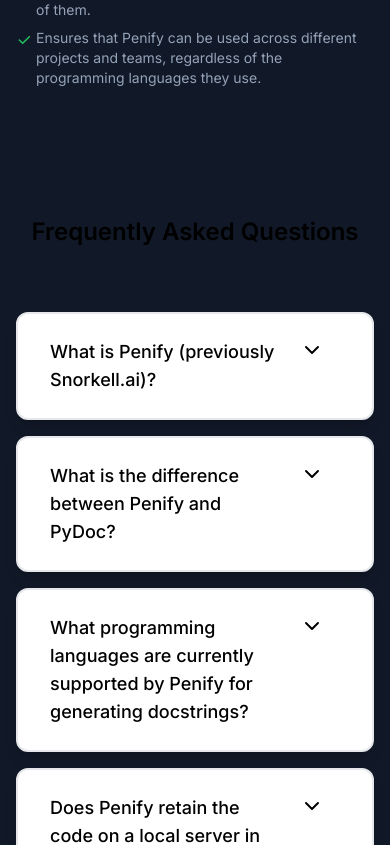
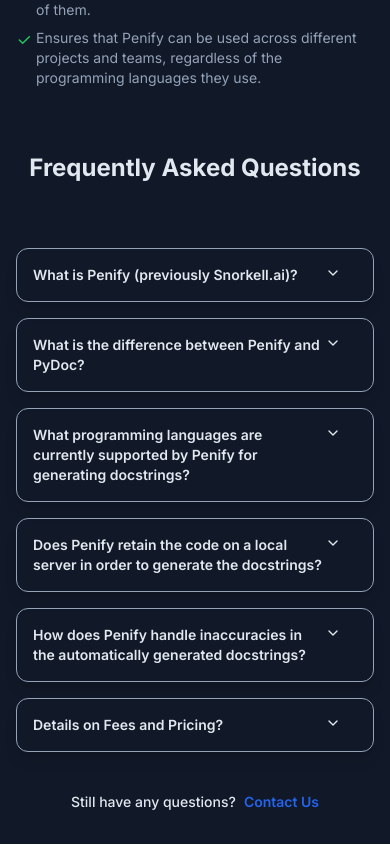
Before and after one commit to SingularityX-ai/penify-landing-page, a Next.js app: page / in a window 390 px wide. Shown: the part 5205-6050 px from the top of the page. Built offline with nearby package versions, Linux system fonts and the light colour scheme; no server answers.

Commit message:
added responsive font size and color for accordion component

```diff
--- a/src/components/Accordion/Accordion.tsx
+++ b/src/components/Accordion/Accordion.tsx
@@ -1,5 +1,5 @@
 import { IconChevronDown } from "@tabler/icons-react";
-import { ReactNode, useEffect, useState } from "react";
+import { useEffect, useState } from "react";
 
 interface AccordionProps {
   title: string;
@@ -21,10 +21,10 @@ export default function Accordion({
   }, []);
 
   return (
-    <div className="w-full px-8 py-6 bg-white border-2 border-gray-200  rounded-xl shadow-lg mb-4">
+    <div className="mb-4 w-full rounded-xl border border-slate-400 bg-transparent px-6 py-4 shadow-lg md:mb-6 md:px-8 md:py-6">
       <button
         type="button"
-        className="flex flex-wrap justify-between -m-2 w-full"
+        className="-m-2 flex w-full flex-wrap justify-between"
         onClick={(event) => {
           event.preventDefault();
           setIsAccordionOpen((prev) => !prev);
@@ -32,14 +32,14 @@ export default function Accordion({
         aria-expanded={isAccordionOpen}
         aria-controls={`accordion-text-${id}`}
       >
-        <div className="flex-1 p-2">
-          <h3 className="text-lg font-medium text-start">{title}</h3>
+        <div className="flex-1 py-2">
+          <h2 className="text-start text-sm font-semibold text-slate-200 md:text-base xl:text-lg">{title}</h2>
 
           <div
             id={`accordion-text-${id}`}
             role="region"
             aria-labelledby={`accordion-title-${id}`}
-            className={`grid text-sm text-slate-600 overflow-hidden transition-all duration-300 ease-in-out ${
+            className={`grid overflow-hidden text-xs text-slate-400 transition-all duration-300 ease-in-out md:text-sm lg:text-base ${
               isAccordionOpen
                 ? "grid-rows-[1fr] opacity-100"
                 : "grid-rows-[0fr] opacity-0"
@@ -54,9 +54,9 @@ export default function Accordion({
           </div>
         </div>
 
-        <div className="w-auto p-2">
+        <div className="w-auto py-2">
           <IconChevronDown
-            className={`transform origin-center transition duration-200 ease-out ${
+            className={`h-4 w-4 origin-center transform text-slate-200 transition duration-200 ease-out md:h-6 md:w-6 ${
               isAccordionOpen ? "rotate-180" : ""
             }`}
           />
--- a/src/components/FAQ/FAQ.tsx
+++ b/src/components/FAQ/FAQ.tsx
@@ -4,11 +4,11 @@ import { faqsItems } from "@/utils/faqItems";
 
 export default function FAQ() {
   return (
-    <section className="w-full pt-24 pb-28 overflow-hidden">
+    <section className="w-full overflow-hidden py-8 md:py-16 xl:py-24">
       <div className="container mx-auto px-4">
-        <h2 className="mb-16 text-2xl text-center font-semibold">
+        <h1 className="mb-16 text-center text-2xl font-bold text-slate-200 md:text-3xl xl:text-4xl">
           Frequently Asked Questions
-        </h2>
+        </h1>
 
         <div className="mb-6 flex flex-wrap">
           {faqsItems.map(({ title, text, active }, faqIndex) => (
@@ -22,11 +22,11 @@ export default function FAQ() {
           ))}
         </div>
 
-        <p className="text-center font-medium">
+        <p className="text-center text-sm font-medium text-slate-200 md:text-base lg:text-lg">
           <span>Still have any questions?</span>
           <Link
             href="/support"
-            className="font-semibold text-blue-600  hover:text-blue-700 ms-2"
+            className="ms-2 font-semibold text-blue-600 hover:text-blue-700"
           >
             Contact Us
           </Link>
```
